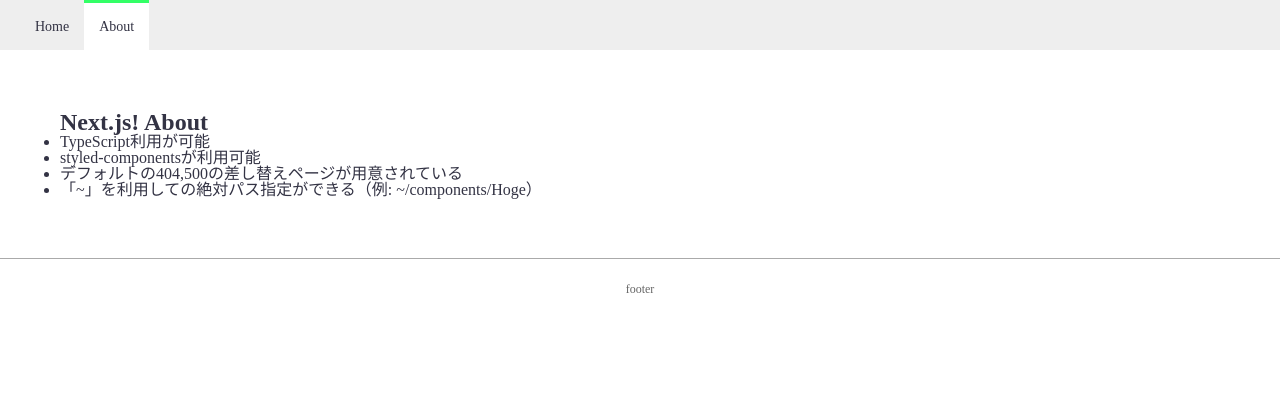
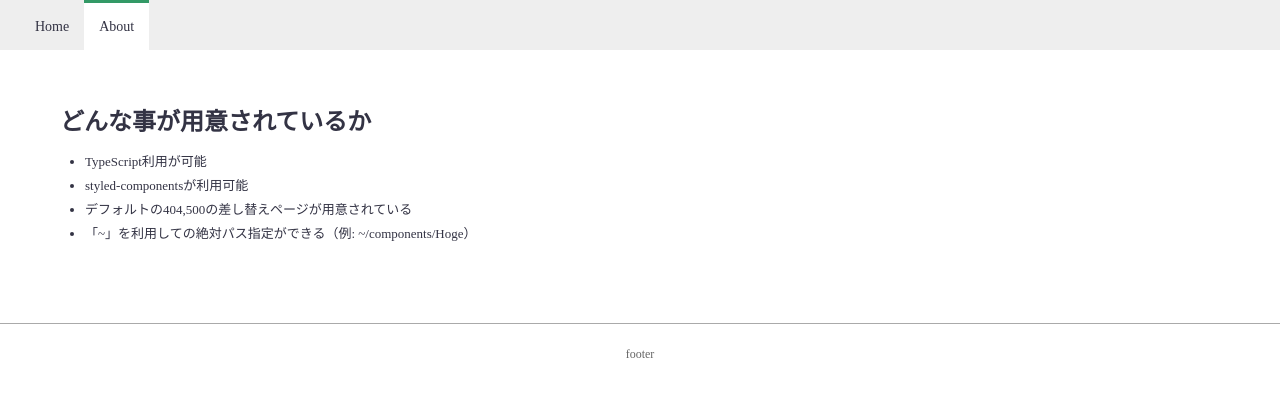
Before and after one commit to utaminuk/boiler_nextjs, a Next.js app: page /about in a window 1280 px wide. Shown: the top 396 px of the page. Built offline with nearby package versions, Linux system fonts and the light colour scheme.

Commit message:
[feat] アバウトページをスタイリング

```diff
--- a/components/Header.tsx
+++ b/components/Header.tsx
@@ -53,7 +53,7 @@ const Item = styled.a`
   width: 100%;
   transition: background 0.2s;
   cursor: ${(props: ItemProps) => (props.selected ? 'default' : 'pointer')};
-  border-top: 3px solid ${(props: ItemProps) => (props.selected ? '#3f6' : 'transparent')};
+  border-top: 3px solid ${(props: ItemProps) => (props.selected ? '#396' : 'transparent')};
   background: ${(props: ItemProps) => (props.selected ? '#fff' : 'transparent')};
   &&:hover,
   &&:focus {
--- a/pages/about.tsx
+++ b/pages/about.tsx
@@ -17,14 +17,14 @@ const About: NextPage = () => (
     </Head>
 
     <LayoutDefault path="/about">
-      <Title>Next.js! About</Title>
+      <Title>どんな事が用意されているか</Title>
 
-      <ul>
-        <li>TypeScript利用が可能</li>
-        <li>styled-componentsが利用可能</li>
-        <li>デフォルトの404,500の差し替えページが用意されている</li>
-        <li>「~」を利用しての絶対パス指定ができる（例: ~/components/Hoge）</li>
-      </ul>
+      <List>
+        <Item>TypeScript利用が可能</Item>
+        <Item>styled-componentsが利用可能</Item>
+        <Item>デフォルトの404,500の差し替えページが用意されている</Item>
+        <Item>「~」を利用しての絶対パス指定ができる（例: ~/components/Hoge）</Item>
+      </List>
     </LayoutDefault>
   </div>
 );
@@ -34,4 +34,14 @@ const Title = styled.h1`
   color: #334;
 `;
 
+const List = styled.ul`
+  margin: 20px 25px;
+`;
+const Item = styled.li`
+  font-size: 13px;
+  font-weight: 200;
+  line-height: 130%;
+  margin-bottom: 7px;
+`;
+
 export default About;
```
